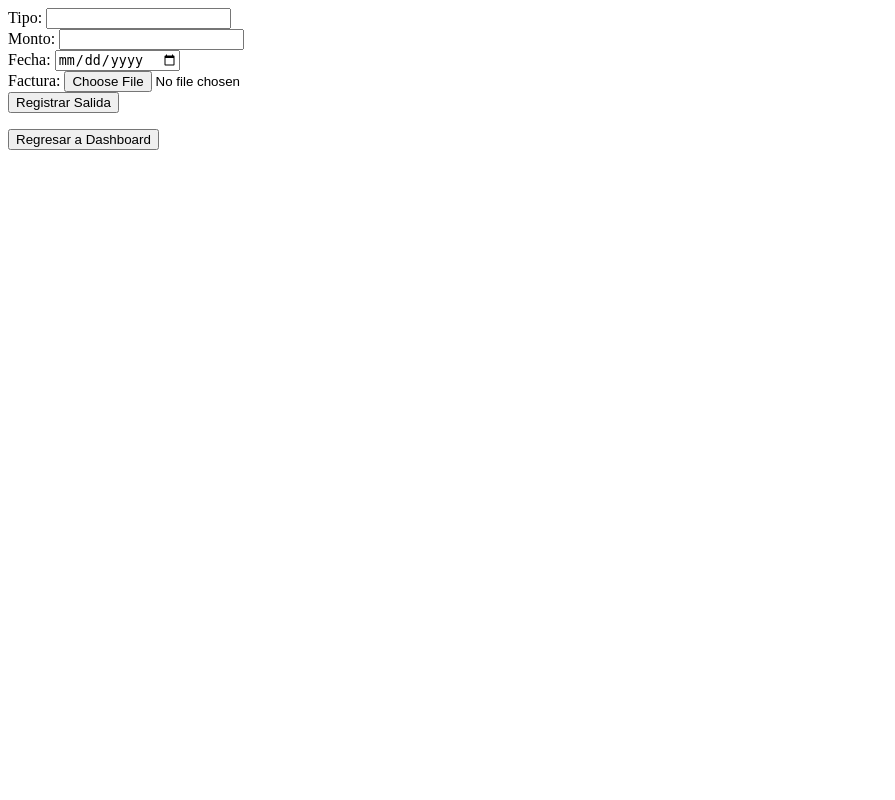
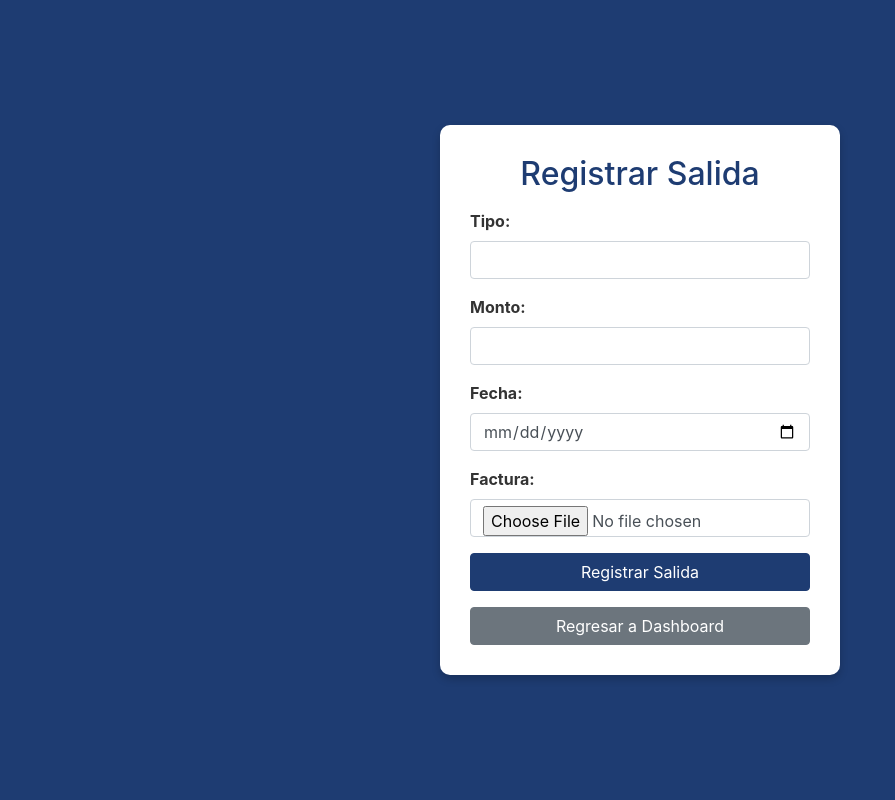
Before and after one commit to fjose4210/DESAFIO1LIS, a PHP site: page /paginas/registrar_salida.php in a window 1280 px wide. Shown: the whole page, without its empty margins (0-895 px from the left). Run offline with PHP 8.4, Linux system fonts and the light colour scheme.

Commit message:
registrar_salida.php

```diff
--- a/Desafio1/paginas/registrar_salida.php
+++ b/Desafio1/paginas/registrar_salida.php
@@ -3,6 +3,7 @@ require '../config.php';
 require '../clases/salida.php';
 
 $errores = [];
+$mensaje = ''; // Variable para el mensaje
 
 if ($_SERVER['REQUEST_METHOD'] == 'POST') {
     // Validar tipo
@@ -44,24 +45,95 @@ if ($_SERVER['REQUEST_METHOD'] == 'POST') {
         $salida = new Salida($tipo, $monto, $fecha, $ruta_factura);
         $salida->registrarSalida($pdo);
 
-        echo "Salida registrada correctamente.";
+        $mensaje = "<div class='alert alert-success' role='alert'>Salida registrada correctamente.</div>";
     } else {
         // Mostrar los errores
+        $mensaje = "<div class='alert alert-danger' role='alert'><ul>";
         foreach ($errores as $error) {
-            echo "<p style='color:red;'>$error</p>";
+            $mensaje .= "<li>" . htmlspecialchars($error) . "</li>";
         }
+        $mensaje .= "</ul></div>";
     }
 }
 ?>
 
-<form method="POST" enctype="multipart/form-data">
-    <label>Tipo: <input type="text" name="tipo" value="<?php echo isset($_POST['tipo']) ? htmlspecialchars($_POST['tipo']) : ''; ?>"></label><br>
-    <label>Monto: <input type="number" name="monto" step="0.01" min="0" value="<?php echo isset($_POST['monto']) ? htmlspecialchars($_POST['monto']) : ''; ?>"></label><br>
-    <label>Fecha: <input type="date" name="fecha" value="<?php echo isset($_POST['fecha']) ? htmlspecialchars($_POST['fecha']) : ''; ?>"></label><br>
-    <label>Factura: <input type="file" name="factura"></label><br>
-    <button type="submit">Registrar Salida</button>
-</form>
+<!DOCTYPE html>
+<html lang="es">
+<head>
+    <meta charset="UTF-8">
+    <meta name="viewport" content="width=device-width, initial-scale=1.0">
+    <title>Registrar Salida</title>
+    <!-- Bootstrap CSS -->
+    <link rel="stylesheet" href="https://stackpath.bootstrapcdn.com/bootstrap/4.5.2/css/bootstrap.min.css">
+    <style>
+        body {
+            background-color: #1e3c72;
+            color: #fff;
+            height: 100vh;
+            display: flex;
+            justify-content: center;
+            align-items: center;
+            margin: 0;
+        }
 
-<form action="../dashboard.php" method="GET">
-    <button type="submit">Regresar a Dashboard</button>
-</form>
+        .container {
+            background-color: #ffffff;
+            padding: 30px;
+            border-radius: 10px;
+            box-shadow: 0 4px 8px rgba(0, 0, 0, 0.2);
+            color: #333;
+            max-width: 400px;
+            width: 100%;
+        }
+
+        .form-group label {
+            font-weight: bold;
+        }
+
+        .btn-primary {
+            width: 100%;
+            background-color: #1e3c72;
+            border-color: #1e3c72;
+        }
+    </style>
+</head>
+<body>
+
+    <div class="container">
+        <h2 class="text-center" style="color: #1e3c72; margin-bottom: 1rem;">Registrar Salida</h2>
+
+        <?php if ($mensaje): ?>
+            <?php echo $mensaje; ?>
+        <?php endif; ?>
+
+        <form method="POST" enctype="multipart/form-data">
+            <div class="form-group">
+                <label for="tipo">Tipo:</label>
+                <input type="text" class="form-control" name="tipo" id="tipo" value="<?php echo isset($_POST['tipo']) ? htmlspecialchars($_POST['tipo']) : ''; ?>" required>
+            </div>
+            <div class="form-group">
+                <label for="monto">Monto:</label>
+                <input type="number" class="form-control" name="monto" id="monto" step="0.01" min="0" value="<?php echo isset($_POST['monto']) ? htmlspecialchars($_POST['monto']) : ''; ?>" required>
+            </div>
+            <div class="form-group">
+                <label for="fecha">Fecha:</label>
+                <input type="date" class="form-control" name="fecha" id="fecha" value="<?php echo isset($_POST['fecha']) ? htmlspecialchars($_POST['fecha']) : ''; ?>" required>
+            </div>
+            <div class="form-group">
+                <label for="factura">Factura:</label>
+                <input type="file" class="form-control" name="factura" id="factura" required>
+            </div>
+            <button type="submit" class="btn btn-primary">Registrar Salida</button>
+        </form>
+
+        <form action="../dashboard.php" method="GET" class="mt-3">
+            <button type="submit" class="btn btn-secondary" style="width: 100%;">Regresar a Dashboard</button>
+        </form>
+    </div>
+
+    <!-- Bootstrap JS y dependencias -->
+    <script src="https://code.jquery.com/jquery-3.5.1.slim.min.js"></script>
+    <script src="https://cdn.jsdelivr.net/npm/@popperjs/core@2.9.2/dist/umd/popper.min.js"></script>
+    <script src="https://stackpath.bootstrapcdn.com/bootstrap/4.5.2/js/bootstrap.min.js"></script>
+</body>
+</html>
```
